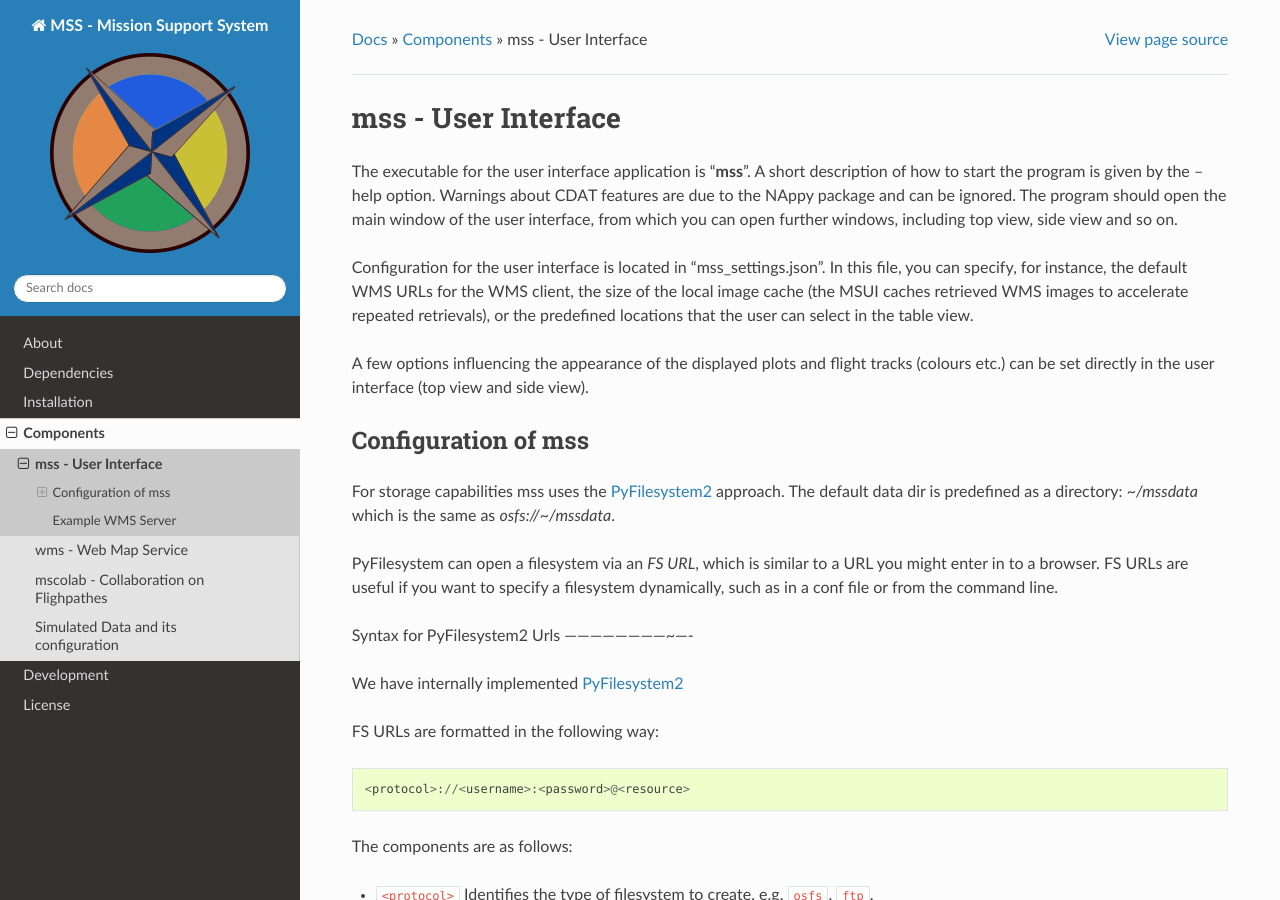
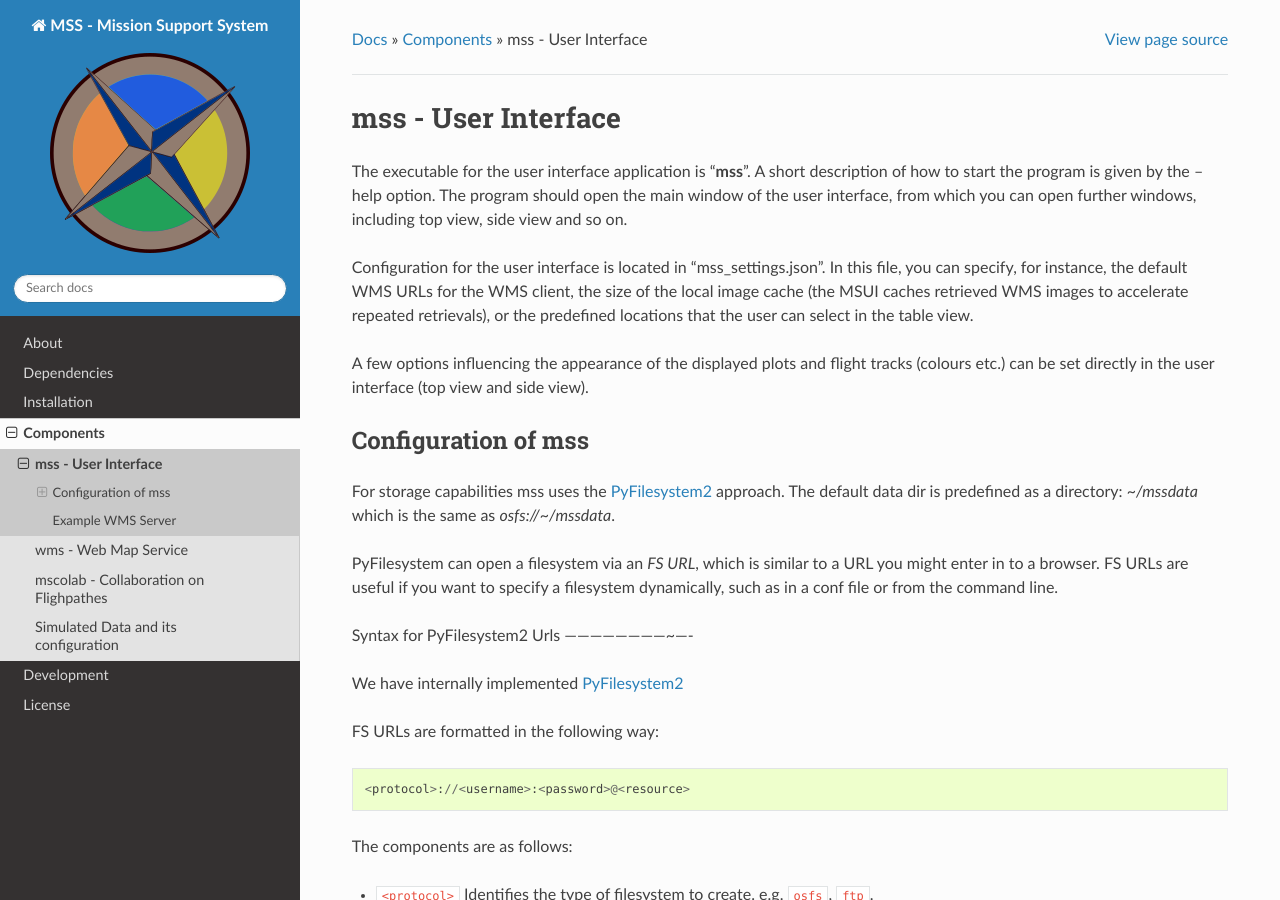
Before and after one commit to Open-MSS/MSS, a Sphinx documentation site: the page built from docs/usage.rst, in a window 1280 px wide and 900 px high. Built offline with Sphinx 7.4.7 and the Read the Docs theme 2.0.0, drawn with Linux system fonts in a browser that asks for light colours; the version number could not be read and is left out; some of the changed text lies outside the part shown.

Commit message:
Modified Docs

```diff
--- a/docs/usage.rst
+++ b/docs/usage.rst
@@ -3,7 +3,6 @@
 
 The executable for the user interface application is "**mss**".
 A short description of how to start the program is given by the --help option.
-Warnings about CDAT features are due to the NAppy package and can be ignored.
 The program should open the main window of the user interface, from which you can
 open further windows, including top view, side view and so on.
 
@@ -131,15 +130,6 @@
 .. literalinclude:: samples/config/mss/snippets/proxies.sample
 
 
-Trajectory Tool
-~~~~~~~~~~~~~~~
-
-For accessing trajectory data based on NASA AMES format you need the nappy python module installed and
-can configure this view by
-
-.. literalinclude:: samples/config/mss/snippets/trajectorytool.sample
-
-
 Caching
 ~~~~~~~
 
```
Also changed, not shown: 1 other file.
